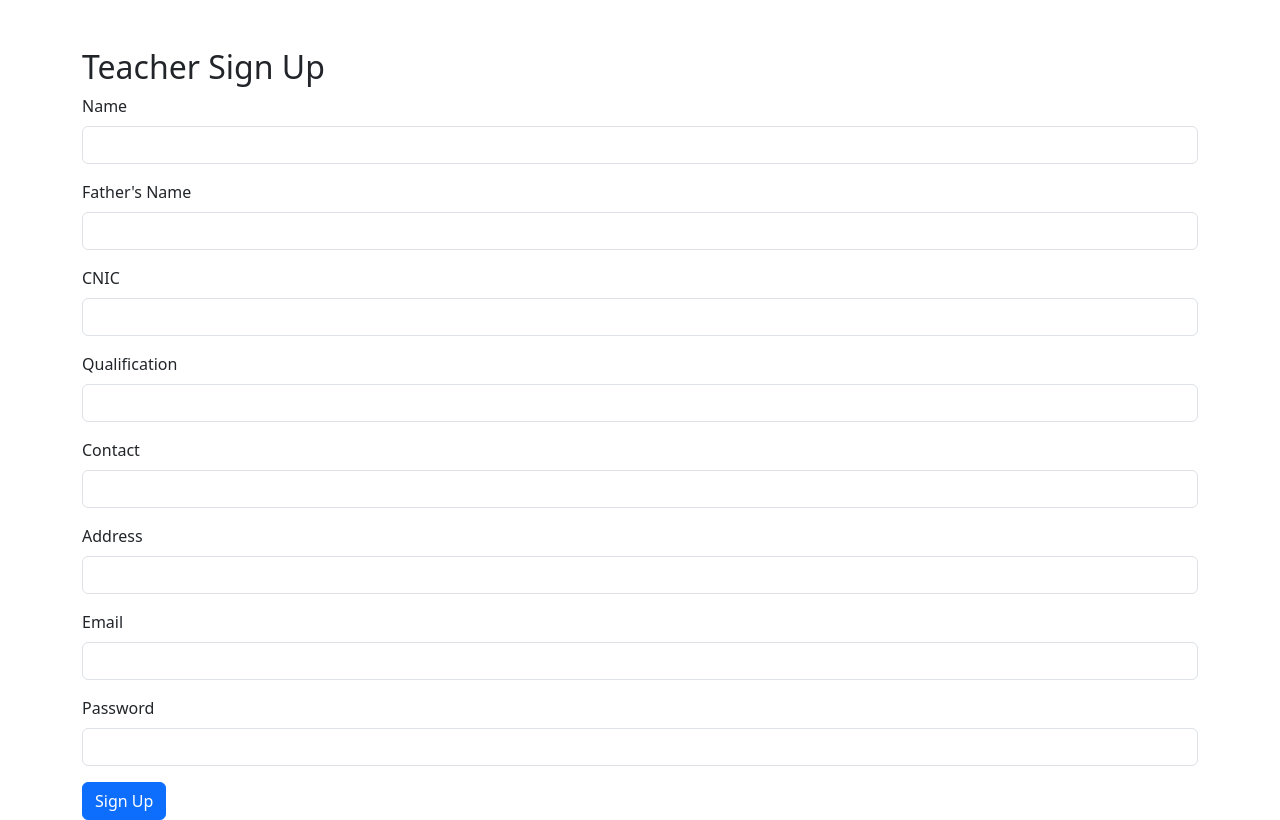
After one commit to AnjumDigitalForge/basic_django, a Django app: page /teacher_signup/ in a window 1280 px wide. The commit adds this page. Run offline with Django 5.2, Linux system fonts and the light colour scheme; some libraries are stand-ins or nearby versions.

Commit message:
creation of signup for student / teacher within home page

```diff
--- a/basic_django/urls.py
+++ b/basic_django/urls.py
@@ -20,7 +20,7 @@ from django.urls import path, include
 #why does we have used ‘include’ here?
 
 urlpatterns = [
-    path('', lambda request: redirect('myname/')),  # Redirect root to myname/
+    path('', lambda request: redirect('home/')),  # Redirect root to myname/
     path('admin/', admin.site.urls),
 	path('', include('first_app.urls')), #this will include the urls.py file of first_app and it will check the urls.py file of first_app for the path and views.
 
--- a/first_app/urls.py
+++ b/first_app/urls.py
@@ -2,8 +2,10 @@ from django.urls import path
 from . import views #(to call the views.py file from the same directory)
 urlpatterns = [
 #	path('', views.home) # ‘’ it means, if path is empty so go to “def home(request):” of views.py
-	path('myname/', views.myname),
+	path('home/', views.home, name='home'), # ‘’ it means, if path is empty so go to “def home(request):” of views.py
 	path('yourname/', views.yourname),
-    path('signup/', views.signup_view, name='signup'),
+    path('student_signup/', views.student_signup_view, name='student_signup'),
     path('students/', views.student_list, name='student_list'),
+    path('teacher_signup/', views.teacher_signup_view, name='teacher_signup'),
+    path('teachers/', views.teacher_list, name='teacher_list'),
 ]
--- a/first_app/views.py
+++ b/first_app/views.py
@@ -2,17 +2,16 @@ from django.http import HttpResponse
 
 from django.shortcuts import render, redirect # BUILT-IN: Django's tools for rendering templates and redirecting users to different pages
 
-from .models import StdSignUp # This line imports the std_sign_up model from the current app's models.py file. This allows you to use the std_sign_up model in this file, such as registering it with the admin site or performing database operations on it.
+from .models import StdSignUp, TeacherSignUp # This line imports the std_sign_up model from the current app's models.py file. This allows you to use the std_sign_up model in this file, such as registering it with the admin site or performing database operations on it.
 
 # Create your views here.
-def myname(request):
-    return HttpResponse('Hello Me!')
-#    return render(request, 'first_app/mypage.html', {'name': 'Naveed'})
+def home(request):
+    return render(request, 'index.html')
 
 def yourname(request):
     return HttpResponse('Hello You!')
 
-def signup_view(request):
+def student_signup_view(request):
     if request.method == 'POST':
         # Get form data from the POST request
         StdSignUp.objects.create(
@@ -30,3 +29,23 @@ def signup_view(request):
 def student_list(request):
     students = StdSignUp.objects.all()  # Retrieve all student records from the database
     return render(request, 'enrolled_students.html', {'students': students})  # Render the student list template with the retrieved student data
+
+def teacher_signup_view(request):
+    if request.method == 'POST':
+        # Get form data from the POST request
+        TeacherSignUp.objects.create(
+        teacher_name = request.POST['teacher_name'],
+        teacher_father_name = request.POST['teacher_father_name'],
+        teacher_cnic = request.POST['teacher_cnic'],
+        teacher_qualification = request.POST['teacher_qualification'],
+        teacher_contact = request.POST['teacher_contact'],
+        teacher_address = request.POST['teacher_address'],
+        teacher_email = request.POST['teacher_email'],
+        teacher_password = request.POST['teacher_password']
+        )
+        return redirect('teacher_list')  # Redirect to a page that shows the list of teachers after successful registration
+    return render(request, 'teacher_signup.html')  # Render the registration form template for GET requests
+
+def teacher_list(request):
+    teachers = TeacherSignUp.objects.all()  # Retrieve all teacher records from the database
+    return render(request, 'faculty_list.html', {'teachers': teachers})  # Render the teacher list template with the retrieved teacher data
--- a/templates/header.html
+++ b/templates/header.html
@@ -7,3 +7,4 @@
     <link rel="stylesheet" href="{% static 'style.css' %}">
     <link rel="stylesheet" href="{% static 'bootstrap.css' %}">
 </head>
+<body>
--- a/templates/std_sign_up.html
+++ b/templates/std_sign_up.html
@@ -2,7 +2,7 @@
 <body>
     <h1 id="h1">Fill the Following Form to Sign Up <br> As Student in Online Schooling</h1>
     <div class="container" id="cont1">
-        <form method="POST" action="{% url 'signup' %}">
+        <form method="POST" action="{% url 'student_signup' %}">
             {% csrf_token %}
             <div class="row" id="formrow1">
                 <div class="col-md-4" id="col1">
--- /dev/null
+++ b/templates/teacher_signup.html
@@ -0,0 +1,40 @@
+{% include "header.html" %}
+<div class="container mt-5">
+    <h2>Teacher Sign Up</h2>
+    <form method="post" action="{% url 'teacher_signup' %}">
+        {% csrf_token %}
+        <div class="mb-3">
+            <label for="name" class="form-label">Name</label>
+            <input type="text" class="form-control" id="name" name="teacher_name" required>
+        </div>
+        <div class="mb-3">
+            <label for="father_name" class="form-label">Father's Name</label>
+            <input type="text" class="form-control" id="father_name" name="teacher_father_name" required>
+        </div>
+        <div class="mb-3">
+            <label for="cnic" class="form-label">CNIC</label>
+            <input type="text" class="form-control" id="cnic" name="teacher_cnic" required>
+        </div>
+        <div class="mb-3">
+            <label for="qualification" class="form-label">Qualification</label>
+            <input type="text" class="form-control" id="qualification" name="teacher_qualification" required>
+        </div>
+        <div class="mb-3">
+            <label for="contact" class="form-label">Contact</label>
+            <input type="text" class="form-control" id="contact" name="teacher_contact" required>
+        </div>
+        <div class="mb-3">
+            <label for="address" class="form-label">Address</label>
+            <input type="text" class="form-control" id="address" name="teacher_address" required>
+        </div>
+        <div class="mb-3">
+            <label for="email" class="form-label">Email</label>
+            <input type="email" class="form-control" id="email" name="teacher_email" required>
+        </div>
+        <div class="mb-3">
+            <label for="password" class="form-label">Password</label>
+            <input type="password" class="form-control" id="password" name="teacher_password" required>
+        </div>
+        <button type="submit" class="btn btn-primary">Sign Up</button>
+    </form>
+</div>
```
Also changed, not shown: first_app/admin.py (+8 -1 lines), first_app/models.py (+4 -3 lines), templates/faculty_list.html (added, +34 -0 lines), templates/footer.html (+7 -0 lines), templates/index.html (added, +12 -0 lines), db.sqlite3, first_app/migrations/0015_rename_teacher_age_teachersignup_teacher_cnic_and_more.py (added), first_app/migrations/0016_remove_stdsignup_user_remove_teachersignup_user_and_more.py (added), static/script.js (added).
